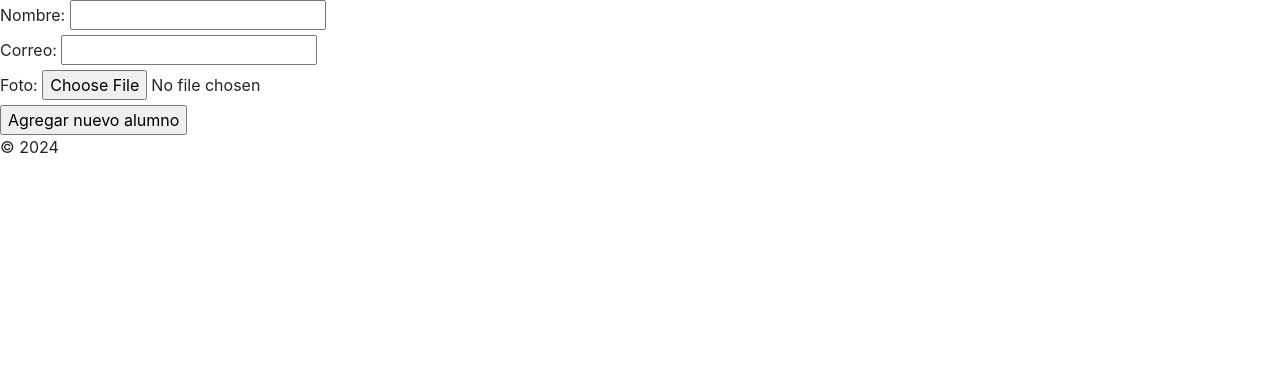
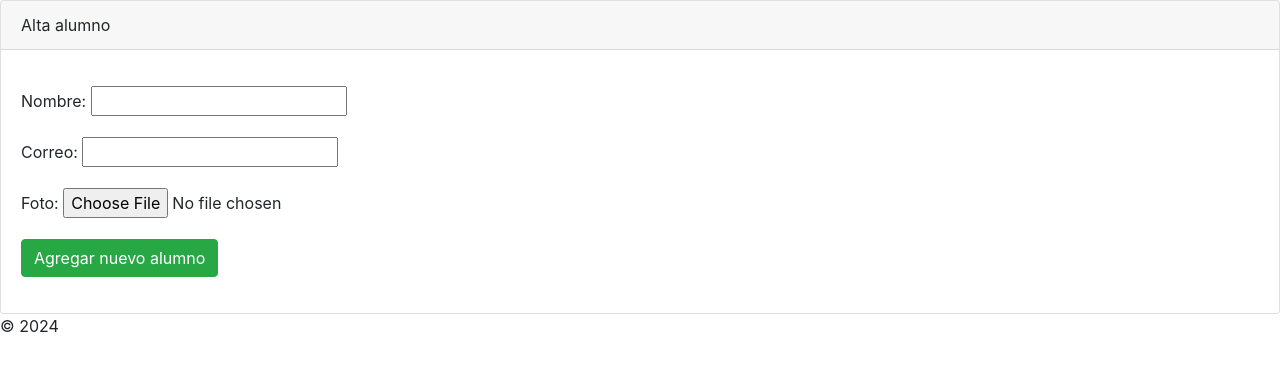
Before and after one commit to carlaener/SistemaAlumnos, a Flask app: page /create in a window 1280 px wide. Shown: the part 112-483 px from the top of the page. Run offline with Flask 3, Linux system fonts and the light colour scheme; some libraries are stand-ins or nearby versions.

Commit message:
Estilos formularios con Bootstrap

```diff
--- a/src/templates/alumnos/create.html
+++ b/src/templates/alumnos/create.html
@@ -1,16 +1,29 @@
 {% include 'header.html' %}
 
 <form method="POST" action="/store" enctype="multipart/form-data">
+
+    <div class="card">
+        <div class="card-header">Alta alumno</div>
+        <div class="card-body">
+            <p class="card-text">
+                <div class="form-group">
                     <label for="txtNombre">Nombre:</label>
                     <input type="text" name="txtNombre" id="txtNombre">
-    <br />
+                </div>
+                <div class="form-group">
                     <label for="txtCorreo">Correo:</label>
                     <input type="email" name="txtCorreo" id="txtCorreo">
-    <br />
+                </div>
+                <div class="form-group">
                     <label for="txtFoto">Foto:</label>
                     <input type="file" name="txtFoto" id="txtFoto">
-    <br />
-    <input type="submit" value="Agregar nuevo alumno" />
+                </div>
+                <div class="form-group">
+                    <input class="btn btn-success" type="submit" value="Agregar nuevo alumno" />
+                </div>
+            </p>
+        </div>
+    </div>
 </form>
 
 {% include 'footer.html' %}
```
Also changed, not shown: src/templates/alumnos/edit.html (+22 -6 lines), src/uploads/2024154410_pngwing.com (5).png (added), src/uploads/estrella-mario-bros-png.png (deleted), src/uploads/istockphoto-1311084168-170667a.webp (added). Lines whose indentation alone changed are shown as unchanged.
